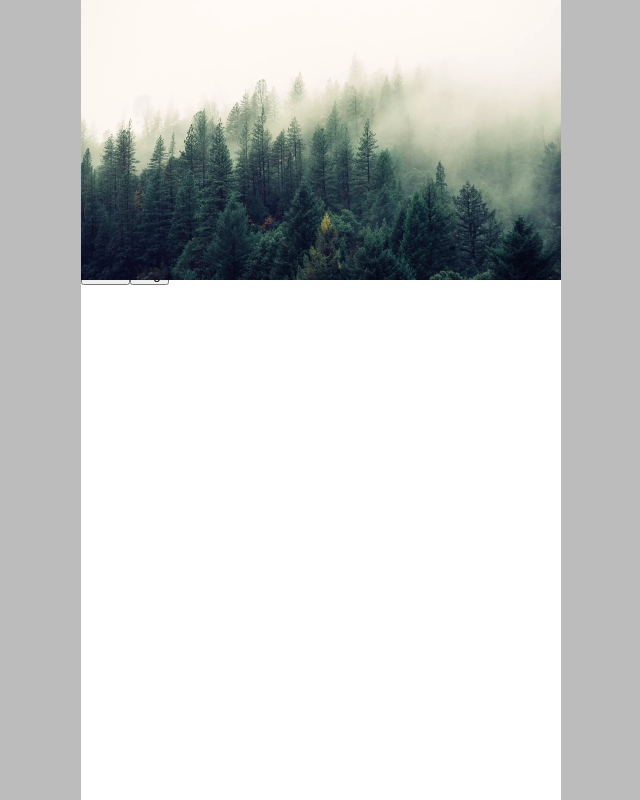
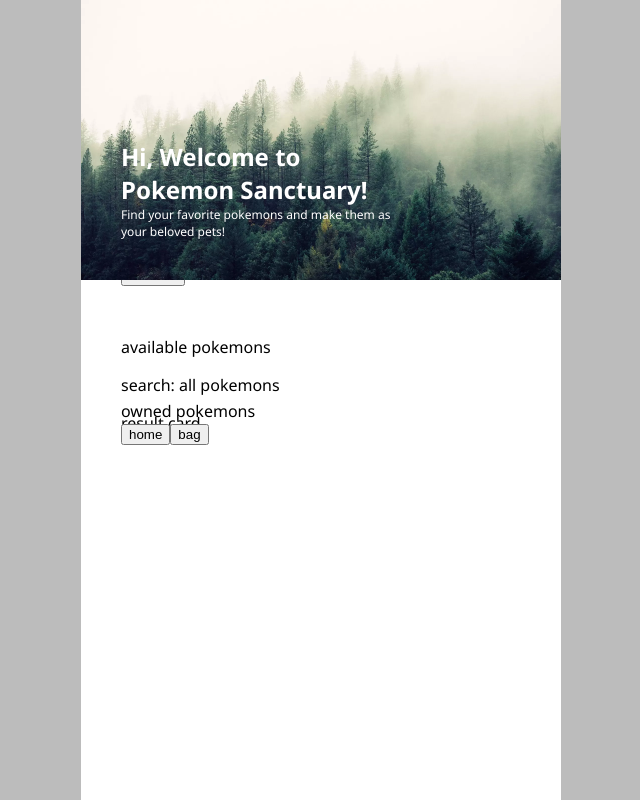
Before and after one commit to GilbertAurel/pokemon-mobile-first, a React (Create React App) app: page / in a window 1280 px wide. Shown: the whole page, without its empty margins (319-959 px from the left). Built offline with nearby package versions, Linux system fonts and the light colour scheme.

Commit message:
style: add header component style

```diff
--- a/src/components/header/index.tsx
+++ b/src/components/header/index.tsx
@@ -1,16 +1,41 @@
 /** @jsxRuntime classic */
 /** @jsx jsx */
-import { css, jsx } from '@emotion/react';
+import { css, jsx, useTheme } from '@emotion/react';
 import React from 'react';
 
 const HeaderWidget: React.FC = () => {
+  const theme: any = useTheme();
+
   const styles = {
-    container: css``,
+    container: css`
+      grid-row: span 3;
+      display: flex;
+      flex-direction: column;
+      justify-content: flex-end;
+      z-index: 1;
+      color: ${theme.colors.background};
+    `,
+    title: css`
+      max-width: 20ch;
+      margin: 0;
+      padding: 0;
+      line-height: 33px;
+      font-size: ${theme.font.title};
+    `,
+    message: css`
+      max-width: 40ch;
+      margin: 0;
+      padding: 0;
+      font-size: ${theme.font.body};
+    `,
   };
+
   return (
     <div css={styles.container} data-testid="header">
-      <h1 data-testid="header-title">Hi, Welcome to Pokemon Sanctuary!</h1>
-      <p data-testid="header-message">
+      <h1 css={styles.title} data-testid="header-title">
+        Hi, Welcome to Pokemon Sanctuary!
+      </h1>
+      <p css={styles.message} data-testid="header-message">
         Find your favorite pokemons and make them as your beloved pets!
       </p>
     </div>
--- a/src/pages/home/index.tsx
+++ b/src/pages/home/index.tsx
@@ -21,12 +21,12 @@
     container: css`
       min-height: 100%;
       max-width: 30rem;
+      padding: 0 2.5rem;
       position: relative;
       margin: auto;
       display: grid;
       grid-auto-rows: 5rem;
       background-color: ${theme.colors.background};
-      color: ${theme.colors.text};
     `,
     cover: css`
       width: 100%;
```
